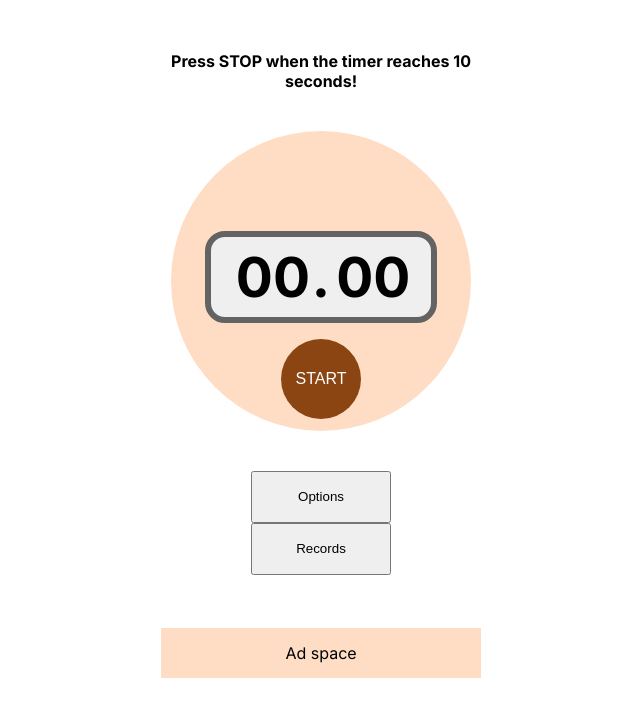
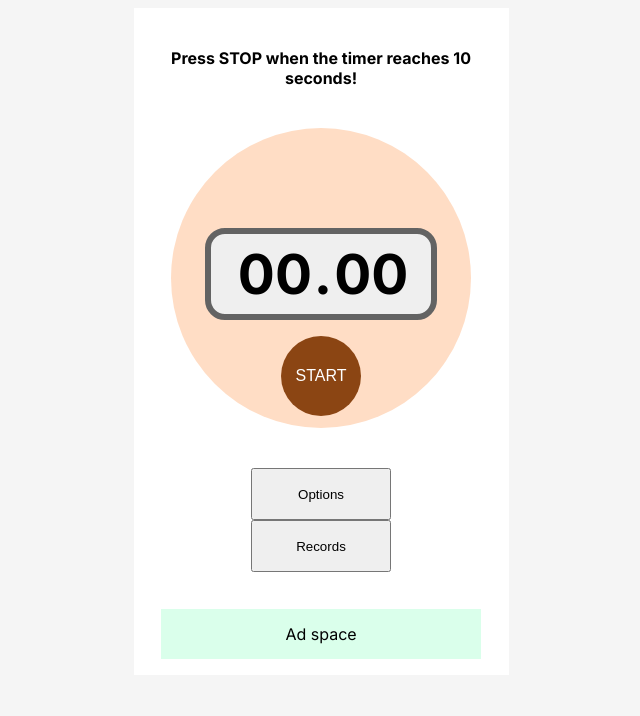
Before and after one commit to hellowhirl/seconds-counter-next, a Next.js app: page / in a window 1280 px wide. Shown: the top 716 px of the page, without its empty margins (319-959 px from the left). Built offline with nearby package versions, Linux system fonts and the light colour scheme; a web font is replaced by a local one.

Commit message:
style adjustments

```diff
--- a/src/app/globals.css
+++ b/src/app/globals.css
@@ -105,3 +105,7 @@ a {
     color-scheme: dark;
   }
 } */
+
+body {
+  background-color: #f5f5f5;
+}
--- a/src/app/page.module.css
+++ b/src/app/page.module.css
@@ -22,7 +22,8 @@
 }
 
 .gameInstructions {
-  margin-bottom: 0 !important;
+  margin-bottom: 0;
+  margin-block-start: 0;
   padding: 40px 0;
   font-size: 16px;
 }
@@ -204,7 +205,7 @@
 
 .milliseconds {
   width: 70px;
-  padding-left: 6px;
+  padding-left: 2px;
   text-align: left;
 }
 
@@ -282,7 +283,7 @@
 
 .adContainer {
   position: absolute;
-  bottom: 0;
+  bottom: 16px;
   width: 100%;
 }
 
@@ -292,6 +293,6 @@
   width: 320px;
   height: 50px;
   margin: 0 auto;
-  background: #ffddc5;
+  background: #daffeb;
   align-items: center;
 }
```
